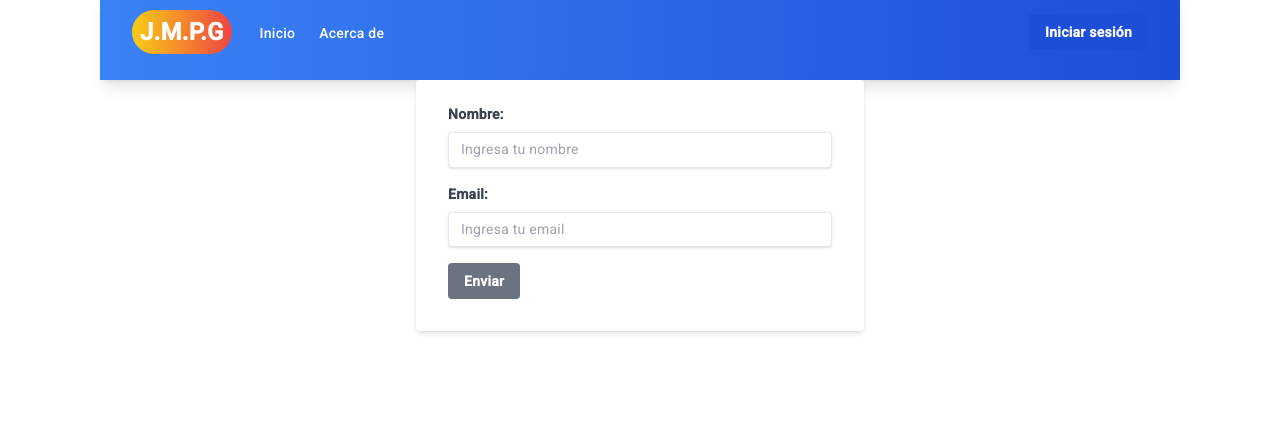
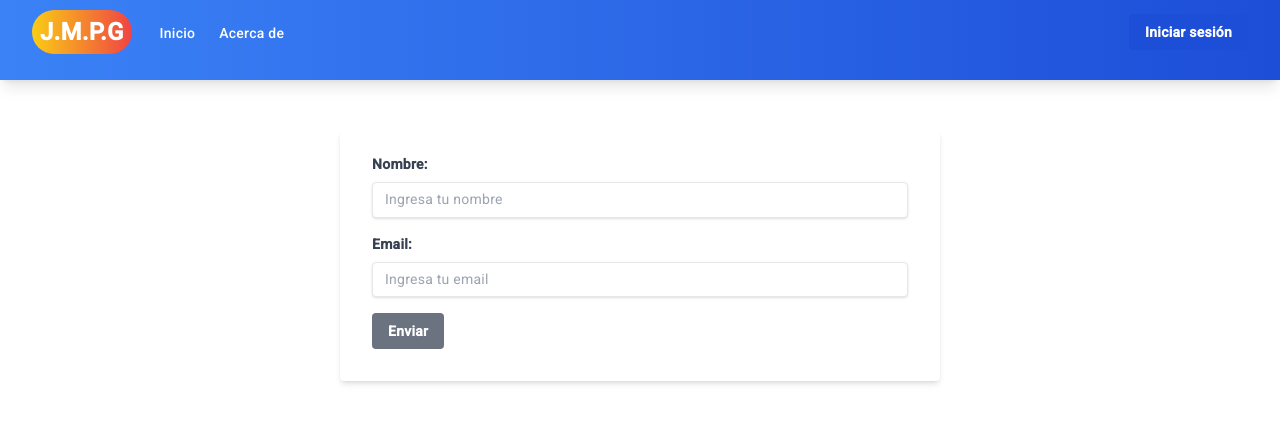
Before and after one commit to perezguedesmaikel/angular-cruddjango-otrosejemplos, an Angular app: page / in a window 1280 px wide. Shown: the top 422 px of the page. Built offline with nearby package versions, Linux system fonts and the light colour scheme.

Commit message:
style ready

```diff
--- a/src/app/app.component.html
+++ b/src/app/app.component.html
@@ -3,9 +3,11 @@
 <!--<app-contador #myComponent/>-->
 <!--<button (click)="myComponent.logValue('yeahBaby!!!')">usar evento del componente counter</button>-->
 <!--<button (click)="manejarHijo()">manejar hijo desde la parte lógica</button>-->
-<div style="display: flex; flex-direction: column;padding: 0 100px 100px;">
+<div class="flex flex-col pb-[100px] ">
   <app-navbar/>
-  <app-formularioreactivo/>
+  <div class="flex justify-center">
+    <app-formularioreactivo/>
+  </div>
 </div>
 <!--<div class="example-container" style="margin-top: 25px">-->
 <!--  <mat-form-field>-->
--- a/src/app/formularioreactivo/formularioreactivo.component.html
+++ b/src/app/formularioreactivo/formularioreactivo.component.html
@@ -1,5 +1,6 @@
-<div class="max-w-md mx-auto">
-  <form (submit)="handleSubmit()" [formGroup]="formUser" class="bg-white shadow-md rounded px-8 pt-6 pb-8 mb-4">
+<div class="flex justify-center items-center   p-[50px]  ">
+  <form (submit)="handleSubmit()" [formGroup]="formUser"
+        class="bg-white shadow-md rounded px-8 pt-6 pb-8 mb-4 w-[600px]">
     <div class="mb-4">
       <label class="block text-gray-700 text-sm font-bold mb-2" for="nombre">
         Nombre:
```
